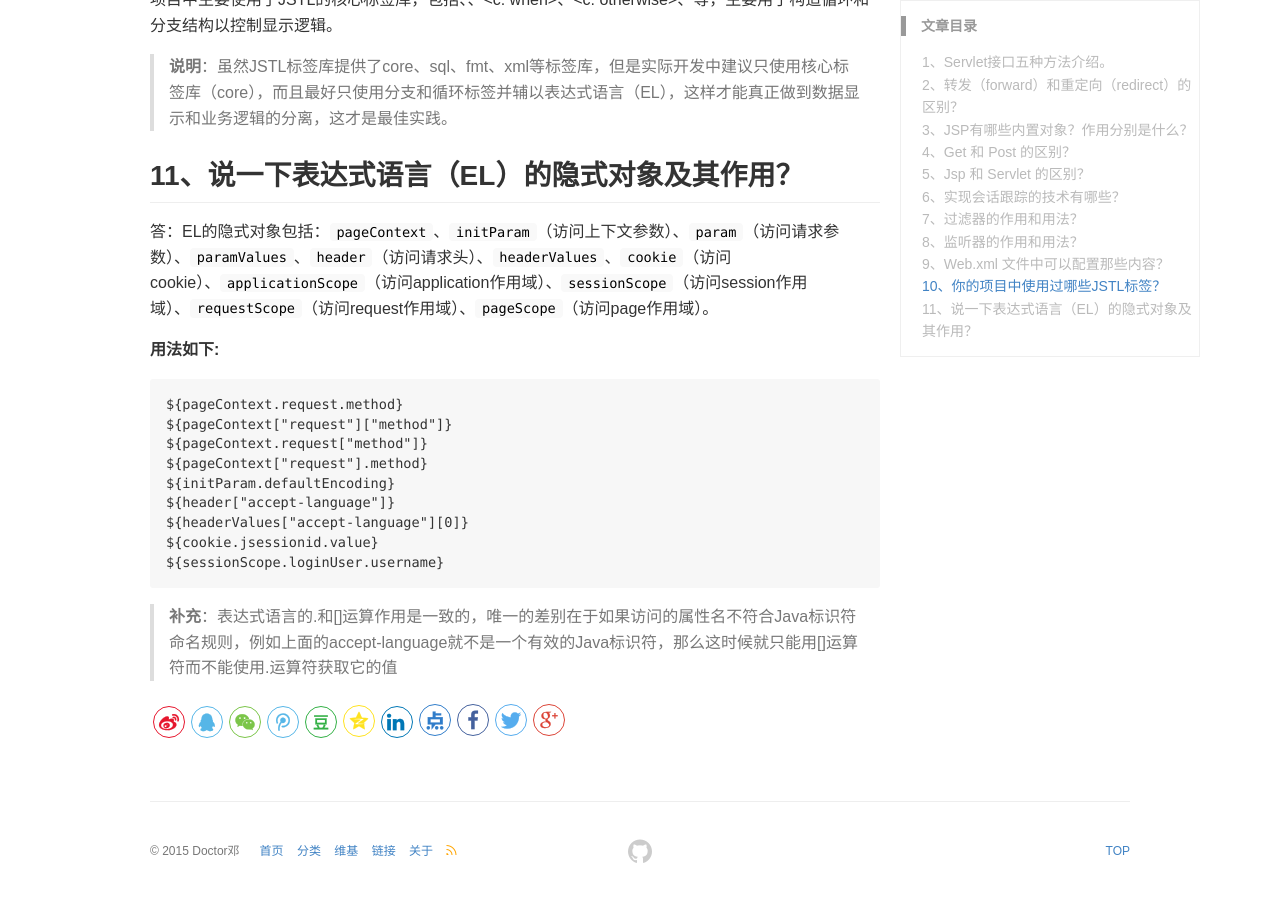
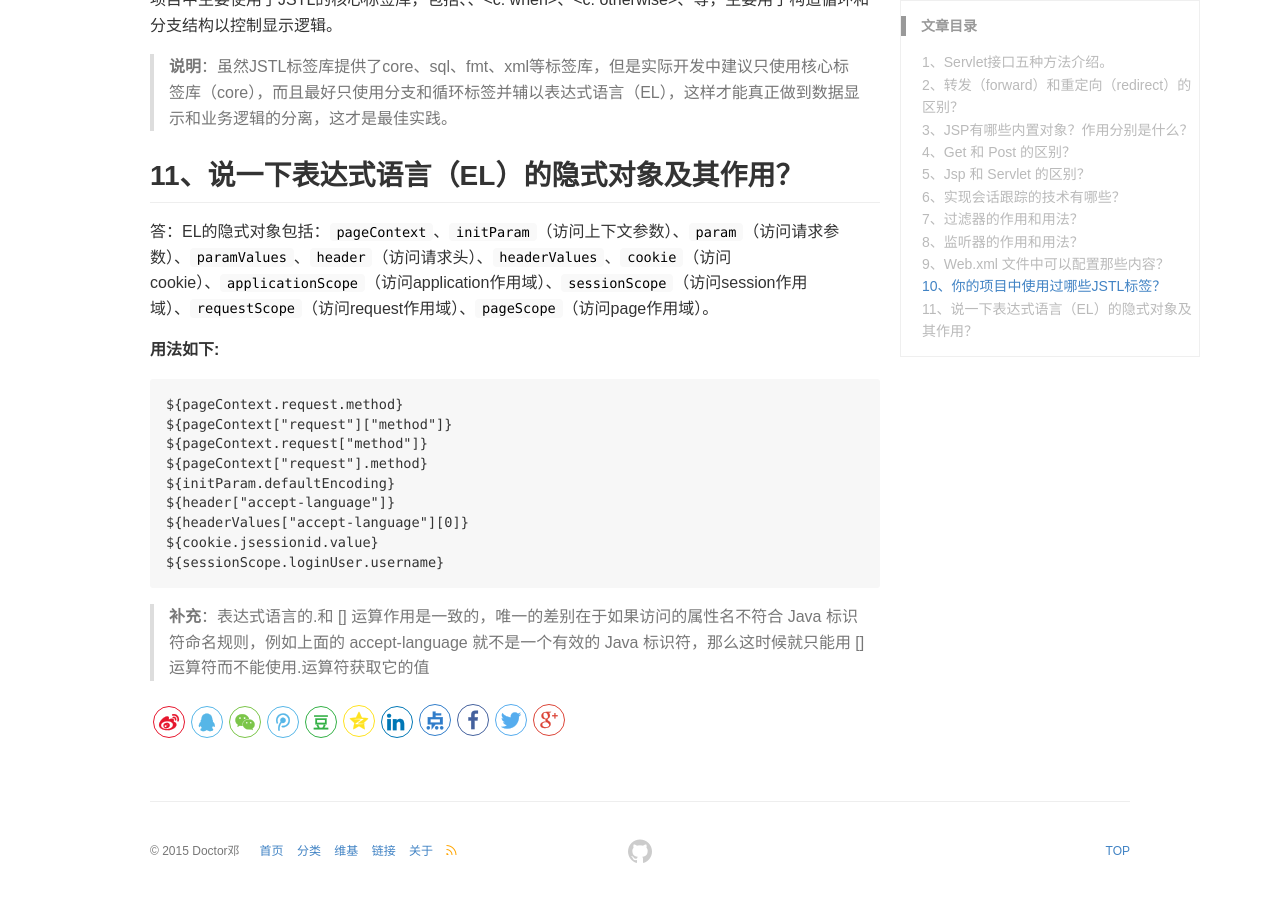
Before and after one commit to DoctorDeng/DoctorDeng.github.io, a Jekyll site: the page built from _posts/2016-09-12-java-面试.md, in a window 1280 px wide and 900 px high, scrolled down 10862 px. Built offline with Jekyll 4.4.1, drawn with Linux system fonts in a browser that asks for light colours.

Commit message:
modify file

````diff
--- a/_posts/2016-09-12-java-面试.md
+++ b/_posts/2016-09-12-java-面试.md
@@ -459,4 +459,4 @@ ${cookie.jsessionid.value}
 ${sessionScope.loginUser.username}
 ```
 
-> **补充**：表达式语言的.和[]运算作用是一致的，唯一的差别在于如果访问的属性名不符合Java标识符命名规则，例如上面的accept-language就不是一个有效的Java标识符，那么这时候就只能用[]运算符而不能使用.运算符获取它的值
+> **补充**：表达式语言的.和 [] 运算作用是一致的，唯一的差别在于如果访问的属性名不符合 Java 标识符命名规则，例如上面的 accept-language 就不是一个有效的 Java 标识符，那么这时候就只能用 [] 运算符而不能使用.运算符获取它的值
````
